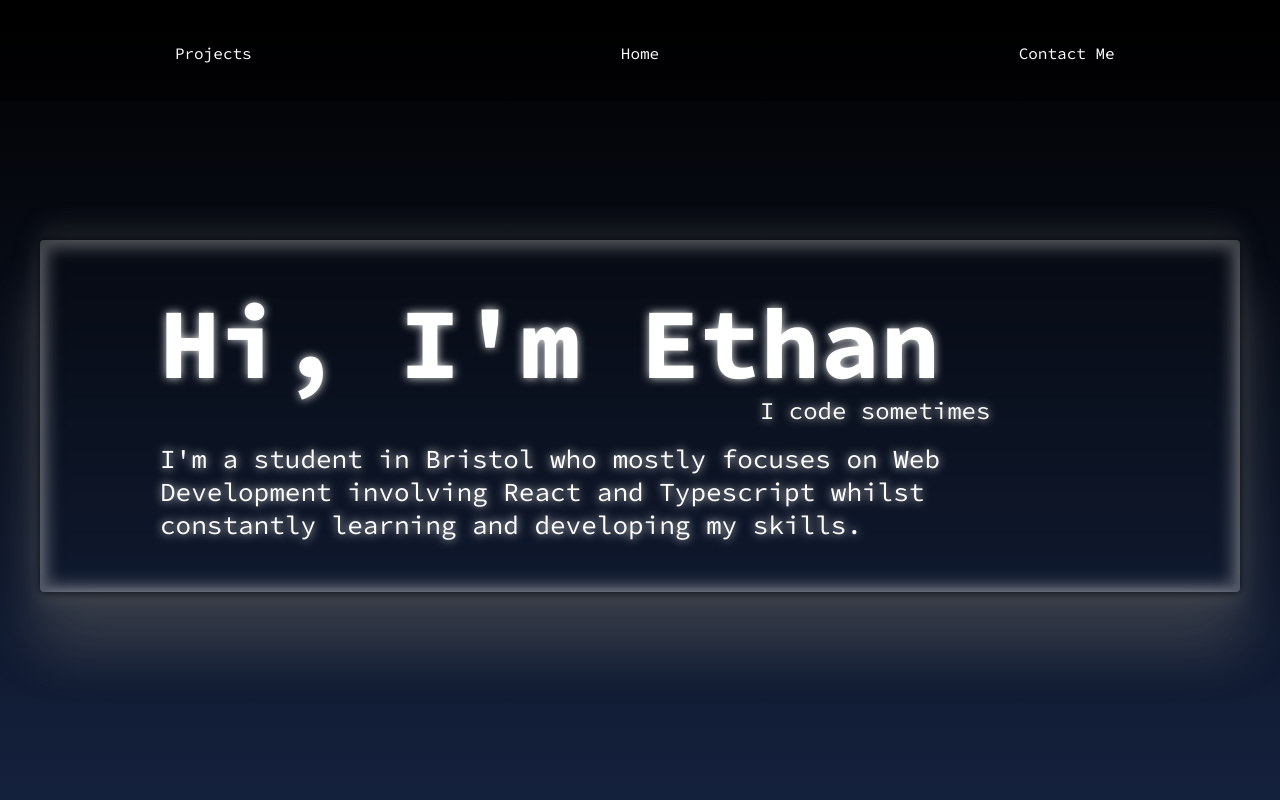
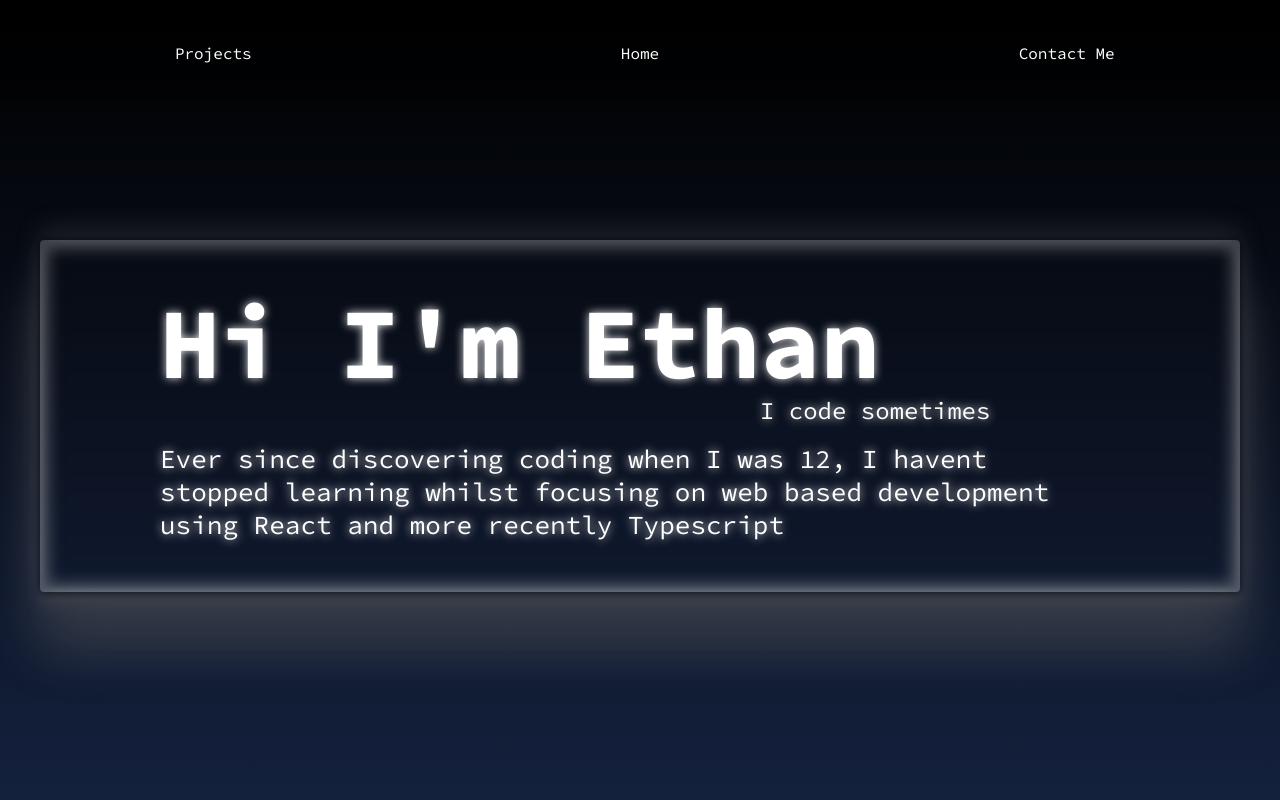
Before and after one commit to SomeGuy365/Portfolio, a React (Vite) app in the folder Portfolio/: page / in a window 1280 px wide. Shown: the top 800 px of the page. Built offline with nearby package versions, Linux system fonts and the light colour scheme.

Commit message:
Small edits to scroll snap, desc

```diff
--- a/Portfolio/src/App.css
+++ b/Portfolio/src/App.css
@@ -213,7 +213,7 @@ nav > div {
   }
 }
 
-@media  screen and (max-width: 1080px) {
+@media screen and (max-width: 1080px) {
   .showcase-title {
     font-size: 64px;
   }
--- a/Portfolio/src/App.tsx
+++ b/Portfolio/src/App.tsx
@@ -5,10 +5,12 @@ import Projectcomponent from "./Components/project";
 import { useScrollValue } from "./hooks/useScrollValue";
 import { useWindowDimesions } from "./hooks/useWindowDimensions";
 import { Showcase } from "./Components/Showcase";
+import { useState } from "react";
 
 function App() {
   const scrollposition = useScrollValue();
   const { height } = useWindowDimesions();
+  const [lastnum, setlastnum] = useState(0);
 
   //SCROLL SNAPPING
 
@@ -22,8 +24,11 @@ function App() {
     timer = window.setTimeout(() => {
       if (scrollposition > height - 200 && scrollposition < height * 3 + 10) {
         let closest: number = Math.round(scrollposition / height);
-        window.scrollTo({ top: height * closest, behavior: "smooth" });
-        console.log("Stopped:" + closest);
+        if (closest != lastnum) {
+          setlastnum(closest);
+          window.scrollTo({ top: height * closest, behavior: "smooth" });
+          console.log("Stopped:" + closest);
+        }
       }
     }, 100);
   };
@@ -40,7 +45,7 @@ function App() {
           desc="A quick description of the project"
           info="Detailed information around the techniques and languages used in the project and the things used within it.Talk about the problems enountered during development and the skills used to get past them whilst making the intricate and extensive design elements of the project clear"
           skills={["Advanced React", "Problem Solving"]}
-          languages={["HTML","CSS", "Typescript"]}
+          languages={["HTML", "CSS", "Typescript"]}
         />
         <Projectcomponent
           title="Project 2"
--- a/Portfolio/src/Components/Showcase.tsx
+++ b/Portfolio/src/Components/Showcase.tsx
@@ -3,12 +3,11 @@ export function Showcase() {
     <>
       <div className="showcase-cont">
         <div className="showcase-inner">
-          <div className="showcase-title">Hi, I'm Ethan</div>
+          <div className="showcase-title">Hi I'm Ethan</div>
           <div className="showcase-desc">I code sometimes</div>
           <div className="showcase-fdesc">
-            I'm a student in Bristol who mostly focuses on Web Development
-            involving React and Typescript whilst constantly learning and
-            developing my skills.
+            Ever since discovering coding when I was 12, I havent stopped
+            learning whilst focusing on web based development using React and more recently Typescript
           </div>
         </div>
       </div>
```
